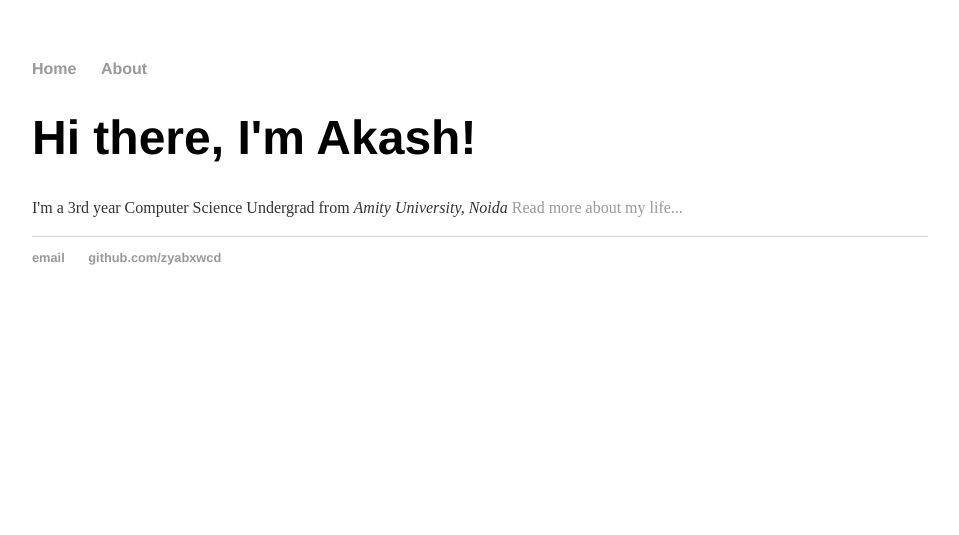
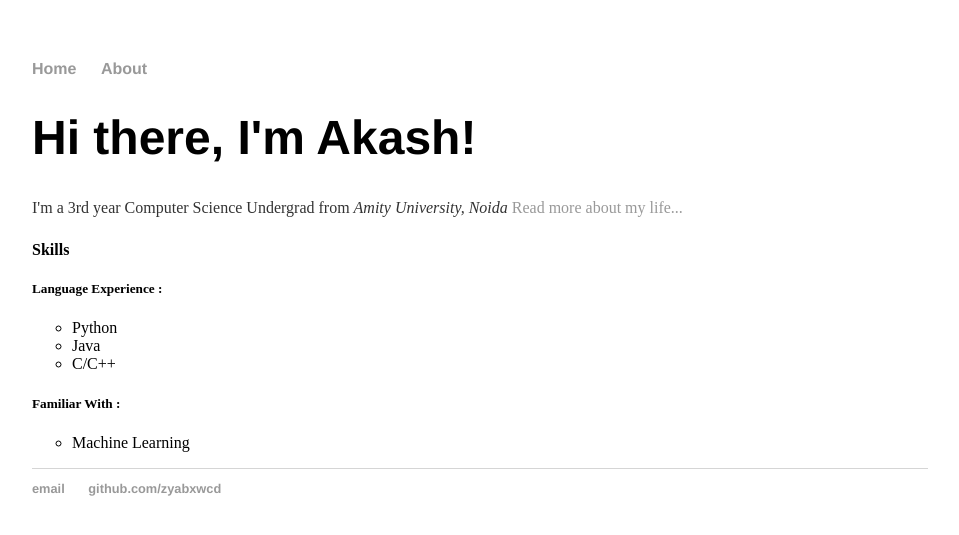
Before and after one commit to thisis-akash/thisis-akash.github.io, a Jekyll site: the page built from index.html, in a window 1280 px wide. Shown: the top 535 px of the page, without its empty margins (160-1119 px from the left). Built offline with Jekyll 4.4.1, drawn with Linux system fonts in a browser that asks for light colours.

Commit message:
Update index.html

```diff
--- a/index.html
+++ b/index.html
@@ -5,4 +5,15 @@ title: Akash Aggarwal, Software Developer
 <div class="blurb">
 	<h1>Hi there, I'm Akash!</h1>
 	<p>I'm a 3rd year Computer Science Undergrad from <em>Amity University, Noida</em> <a href="/about">Read more about my life...</a></p>
+<h4>Skills</h4>
+	<h5>Language Experience :</h5>
+		<ul style="list-style-type:circle">
+  			<li>Python</li>
+  			<li>Java</li>
+  			<li>C/C++</li>
+		</ul>
+	<h5>Familiar With :</h5>
+		<ul style="list-style-type:circle">
+  			<li>Machine Learning</li>
+		</ul>
 </div><!-- /.blurb -->
```
